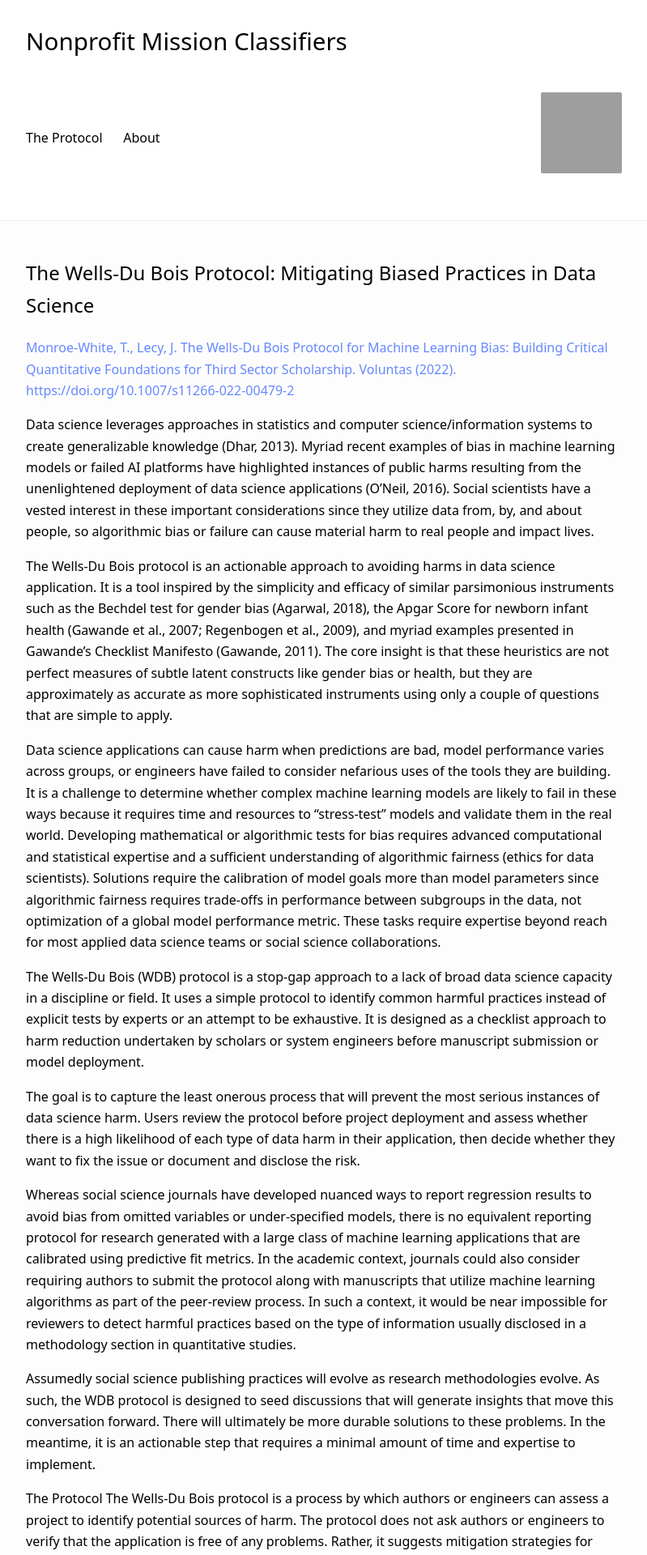
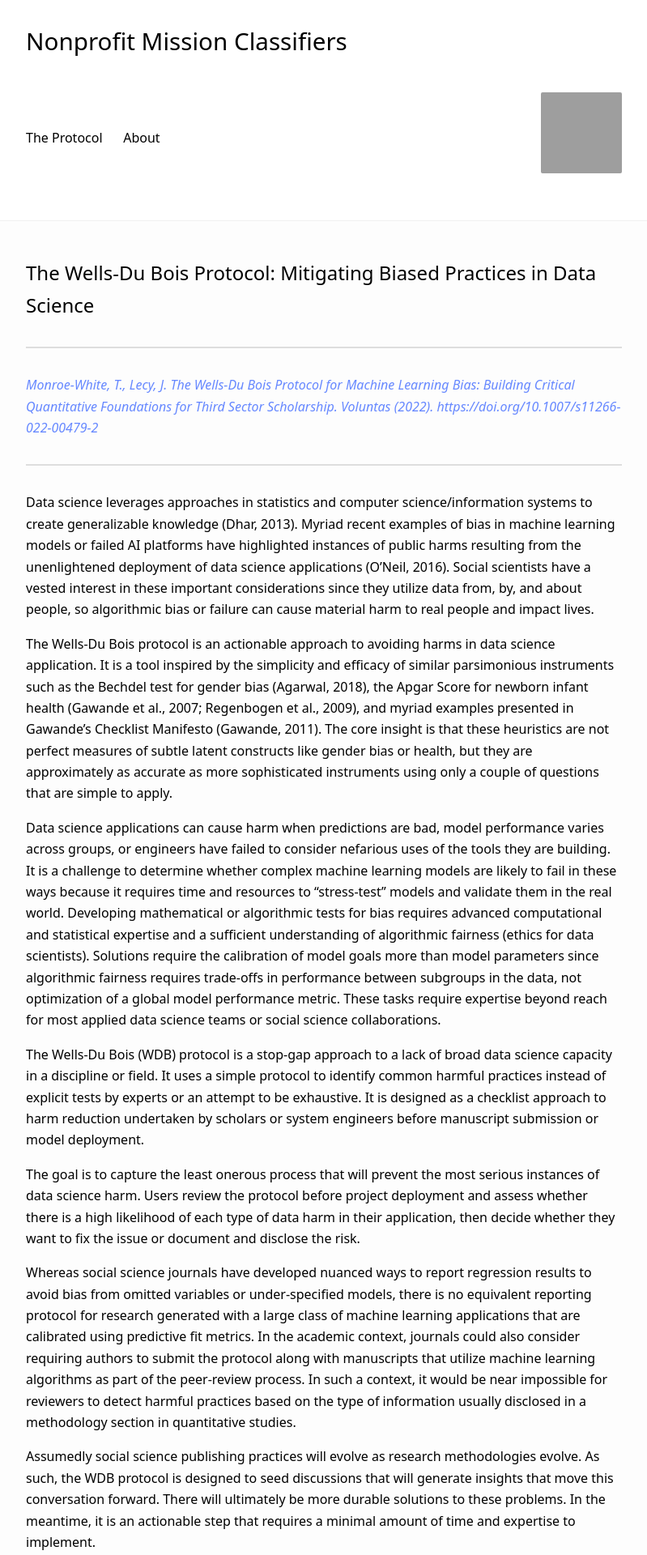
Before and after one commit to lecy/wells-dubois-protocol, a Jekyll site: the page built from index.md, in a window 1280 px wide. Shown: the top 1920 px of the page at 81% size, without its empty margins (240-1039 px from the left). Built offline with Jekyll 4.4.1, drawn with Linux system fonts in a browser that asks for light colours; grey boxes are pictures that could not be loaded.

```diff
--- a/index.md
+++ b/index.md
@@ -5,7 +5,11 @@ title: The Protocol
 
 ## The Wells-Du Bois Protocol: Mitigating Biased Practices in Data Science
 
-[Monroe-White, T., Lecy, J. The Wells-Du Bois Protocol for Machine Learning Bias: Building Critical Quantitative Foundations for Third Sector Scholarship. Voluntas (2022). https://doi.org/10.1007/s11266-022-00479-2](https://link.springer.com/article/10.1007/s11266-022-00479-2)
+----
+
+[*Monroe-White, T., Lecy, J. The Wells-Du Bois Protocol for Machine Learning Bias: Building Critical Quantitative Foundations for Third Sector Scholarship. Voluntas (2022). https://doi.org/10.1007/s11266-022-00479-2*](https://link.springer.com/article/10.1007/s11266-022-00479-2)
+
+-----
 
 Data science leverages approaches in statistics and computer science/information systems to create generalizable knowledge (Dhar, 2013). Myriad recent examples of bias in machine learning models or failed AI platforms have highlighted instances of public harms resulting from the unenlightened deployment of data science applications (O’Neil, 2016). Social scientists have a vested interest in these important considerations since they utilize data from, by, and about people, so algorithmic bias or failure can cause material harm to real people and impact lives.
 
```
